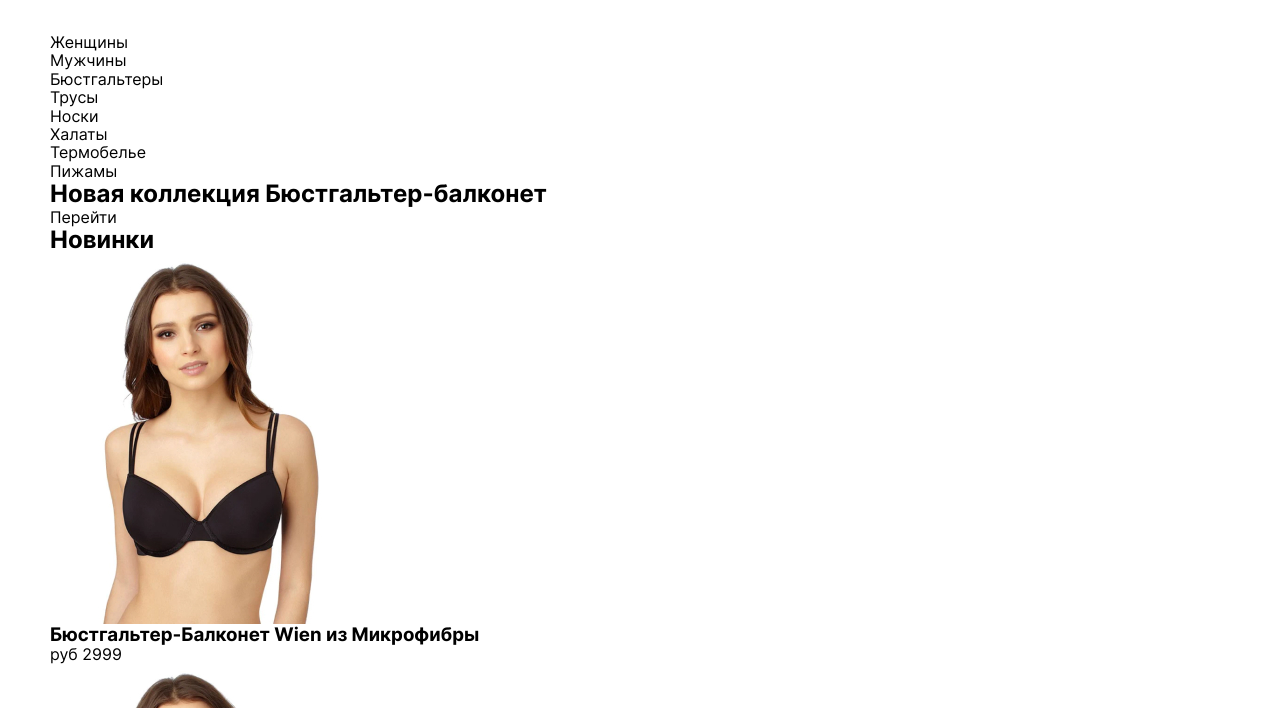
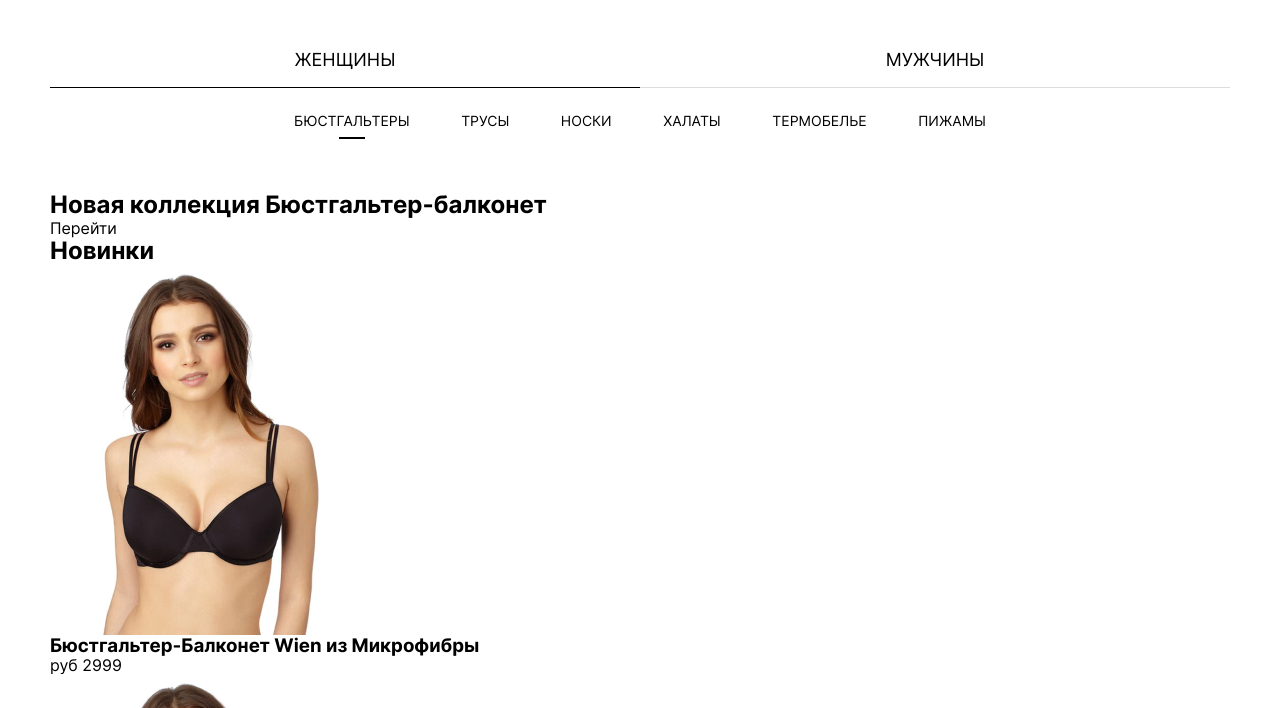
Before and after one commit to AlexandrZagumennov/inspired, a website built with webpack: page src/index.html in a window 1280 px wide. Shown: the part 92-800 px from the top of the page. Built offline with nearby package versions, Linux system fonts and the light colour scheme.

Commit message:
NAVIGATION: styles are written and made adaptive

```diff
--- a/src/index.html
+++ b/src/index.html
@@ -73,7 +73,7 @@
 
 				<ul class="navigation__category category">
 					<li class="category__item">
-						<a href="#" class="category__link">Бюстгальтеры</a>
+						<a href="#" class="category__link category__link_active">Бюстгальтеры</a>
 					</li>
 					<li class="category__item">
 						<a href="#" class="category__link">Трусы</a>
--- a/src/index.scss
+++ b/src/index.scss
@@ -3,3 +3,6 @@
 @import 'style/var';
 @import 'style/style';
 @import 'style/header';
+@import 'style/navigation';
+@import 'style/gender';
+@import 'style/category';
--- /dev/null
+++ b/src/style/_category.scss
@@ -0,0 +1,60 @@
+.category {
+	padding: 24px 0 12px;
+	display: flex;
+	flex-wrap: wrap;
+	justify-content: space-between;
+	margin: 0 auto;
+	max-width: 692px;
+	gap: 15px;
+	font-weight: 400;
+	font-size: 14px;
+	line-height: 17px;
+	text-transform: uppercase;
+
+	@include tablet {
+		padding: 16px 0 5px;
+		font-size: 12px;
+		line-height: 15px;
+	}
+
+	@include mobile {
+		gap: 10px 30px;
+		font-size: 10px;
+		line-height: 12px;
+		justify-content: flex-start;
+	}
+
+	&__link {
+		position: relative;
+		transition: color .3s ease-in-out;
+
+		&:hover {
+			color: $gray;
+		}
+
+		&:after {
+			content: '';
+			position: absolute;
+			bottom: -10px;
+			left: 50%;
+			transform: translateX(-50%);
+			width: 26px;
+			height: 2px;
+			background-color: $main-color;
+			opacity: 0;
+
+			@include tablet {
+				bottom: -4px;
+				width: 20px;
+				height: 1px;
+			}
+		}
+
+		&_active {
+			pointer-events: none;
+			&:after {
+				opacity: 1;
+			}
+		}
+	}
+}
--- /dev/null
+++ b/src/style/_gender.scss
@@ -0,0 +1,37 @@
+.gender {
+	display: flex;
+
+	&__item {
+		flex-basis: 50%;
+	}
+
+	&__link {
+		display: block;
+		text-align: center;
+		font-size: 18px;
+		line-height: 22px;
+		text-transform: uppercase;
+		border-bottom: 1px solid $light-gray;
+		padding: 16px 0;
+		transition: color .3s ease-in-out;
+
+		@include tablet {
+			font-size: 16px;
+			line-height: 19px;
+		}
+
+		@include mobile {
+			font-size: 14px;
+			line-height: 17px;
+		}
+
+		&:hover {
+			color: $gray;
+		}
+
+		&_active {
+			border-color: $main-color;
+			pointer-events: none;
+		}
+	}
+}
--- /dev/null
+++ b/src/style/_navigation.scss
@@ -0,0 +1,15 @@
+.navigation {
+	margin-bottom: 50px;
+
+	@include laptop {
+		margin-bottom: 38px;
+	}
+
+	@include tablet {
+		margin-bottom: 31px;
+	}
+
+	@include laptop {
+		margin-bottom: 19px;
+	}
+}
```
